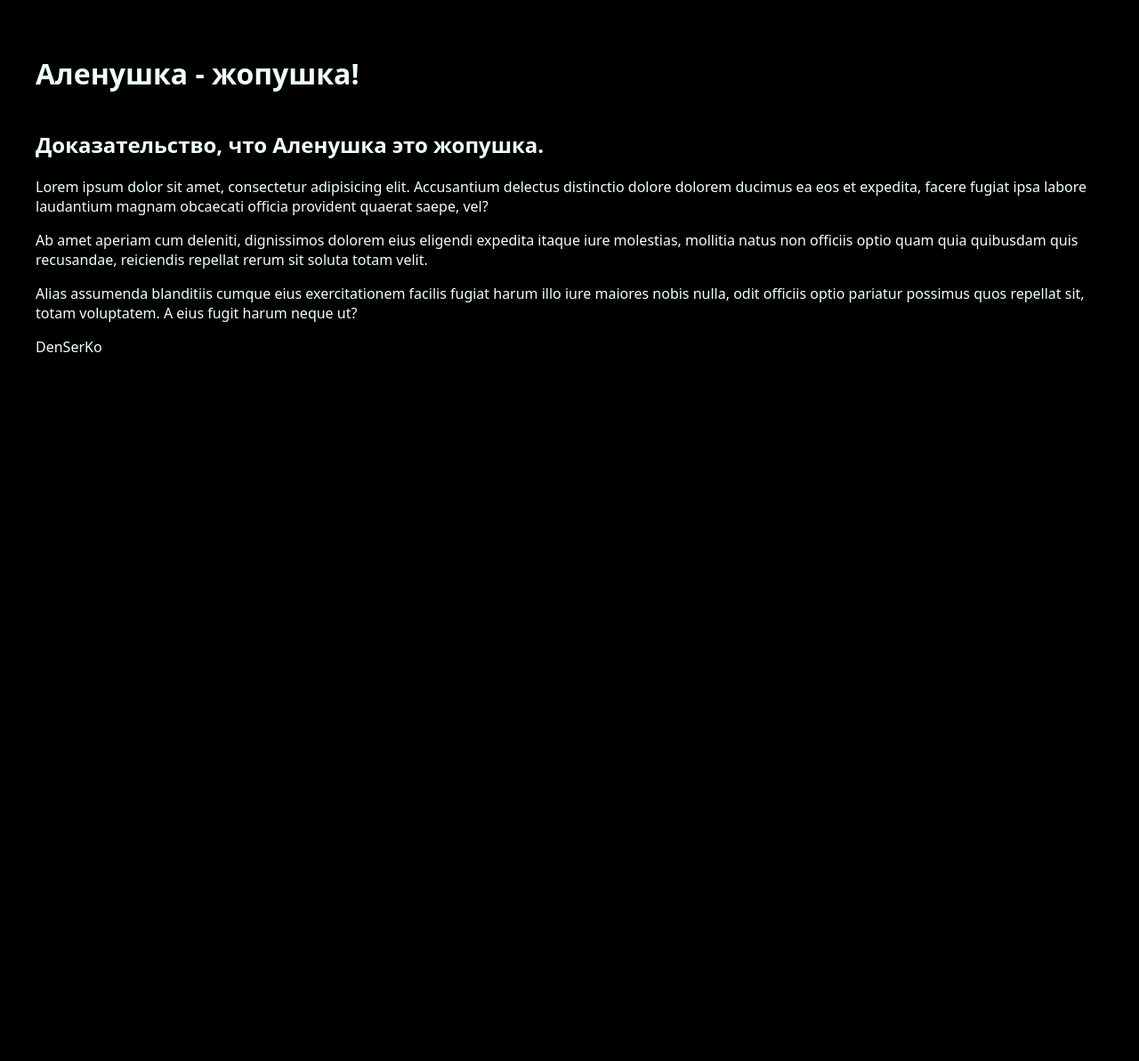
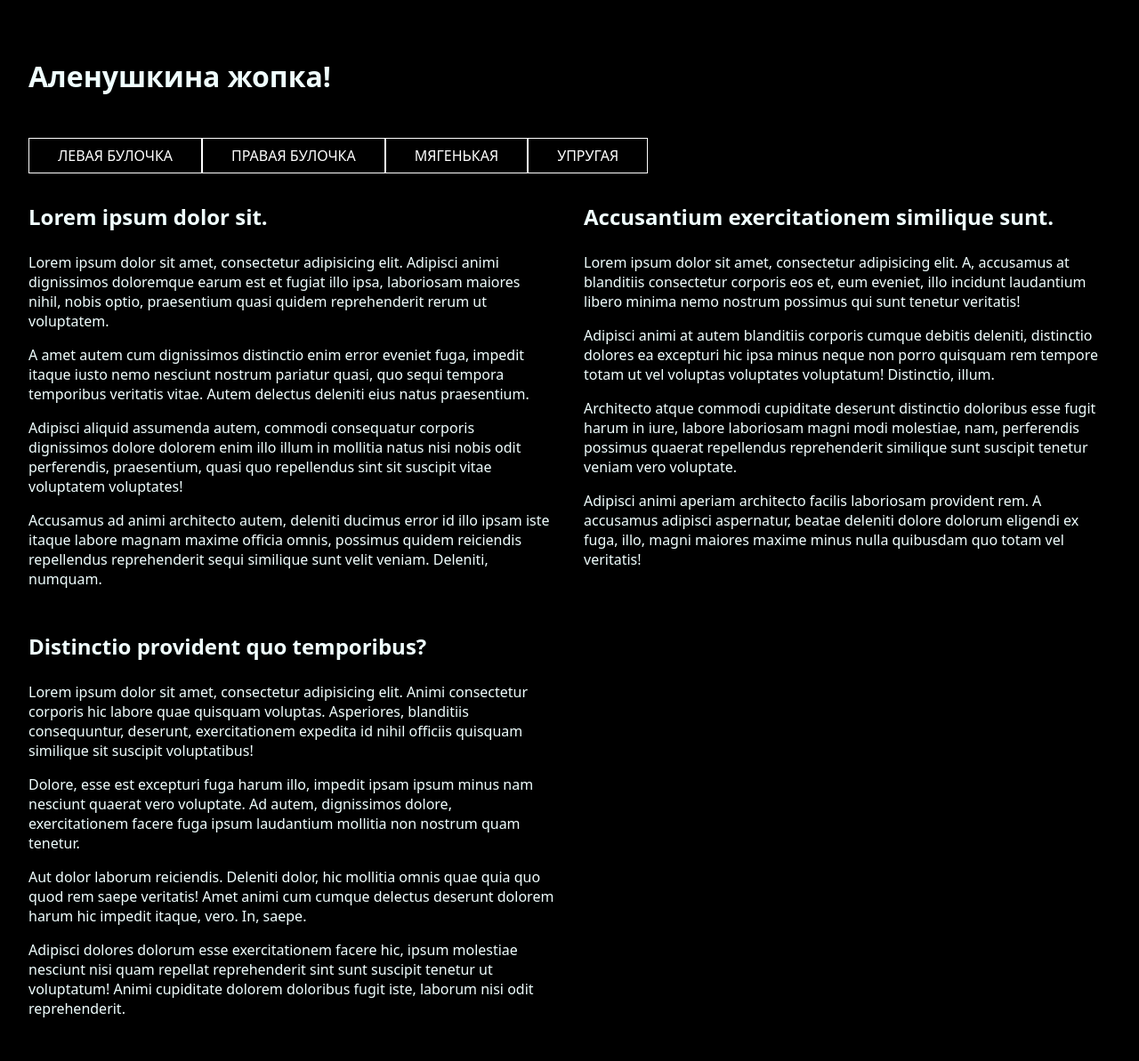
Before and after one commit to DenSerKo/djangoTest, a Django app: page / in a window 1280 px wide. Shown: the whole page at 89% size. Before the commit the page ends 396 px from the top, so only its background shows below. Run offline with Django 5.2, Linux system fonts and the light colour scheme.

Commit message:
Аленушка жопушка

```diff
--- a/ai/static/ai/style.css
+++ b/ai/static/ai/style.css
@@ -1,9 +1,55 @@
+* {
+    margin: 0;
+    padding: 0;
+    box-sizing: border-box;
+}
 body {
     font: 16px system-ui;
     color: azure;
     background: black;
 }
-main {
-    display: grid;
+header {
+    padding: 2em 0;
+}
+header nav ul {
+    display: flex;
+    justify-content: left;
+    list-style: none;
+}
+header nav ul li a {
+    color: white;
+    text-transform: uppercase;
+    text-decoration: none;
+    display: block;
+    border: 1px solid white;
+    padding: .5em 2em;
+}
+header nav ul li a:hover {
+    background: #393939;
+}
+.container {
     padding: 2em;
 }
+.content {
+    display: grid;
+    grid-template-columns: repeat(2, 1fr);
+    grid-gap: 2em;
+}
+h1 {
+    margin-bottom: 1.5em;
+}
+h2 {
+    margin-bottom: 1em;
+}
+p {
+    margin-bottom: 1em;
+}
+
+@media screen and (max-width: 500px) {
+    .content {
+        grid-template-columns: 1fr;
+    }
+    header nav ul {
+        flex-direction: column;
+    }
+}
--- a/ai/templates/ai/index.html
+++ b/ai/templates/ai/index.html
@@ -1,4 +1,5 @@
 {% load static %}
+{% now 'Y' as current_year %}
 <!doctype html>
 <html lang="en">
 <head>
@@ -10,25 +11,65 @@
     <title>Аленушка жопка</title>
 </head>
 <body>
-    <main>
+    <div class="container">
         <header>
-            <h1>Аленушка - жопушка!</h1>
+            <h1>Аленушкина жопка!</h1>
+            <nav>
+                <ul>
+                    <li><a href="">Левая булочка</a></li>
+                    <li><a href="">Правая булочка</a></li>
+                    <li><a href="">Мягенькая</a></li>
+                    <li><a href="">Упругая</a></li>
+                </ul>
+            </nav>
         </header>
-        <article>
-            <h2>Доказательство, что Аленушка это жопушка.</h2>
-            <p>Lorem ipsum dolor sit amet, consectetur adipisicing elit. Accusantium delectus distinctio dolore dolorem
-                ducimus ea eos et expedita, facere fugiat ipsa labore laudantium magnam obcaecati officia provident
-                quaerat saepe, vel?</p>
-            <p>Ab amet aperiam cum deleniti, dignissimos dolorem eius eligendi expedita itaque iure molestias, mollitia
-                natus non officiis optio quam quia quibusdam quis recusandae, reiciendis repellat rerum sit soluta totam
-                velit.</p>
-            <p>Alias assumenda blanditiis cumque eius exercitationem facilis fugiat harum illo iure maiores nobis nulla,
-                odit officiis optio pariatur possimus quos repellat sit, totam voluptatem. A eius fugit harum neque
-                ut?</p>
-        </article>
-        <footer>
-            DenSerKo
-        </footer>
-    </main>
+        <div class="content">
+            <article>
+                <h2>Lorem ipsum dolor sit.</h2>
+                <p>Lorem ipsum dolor sit amet, consectetur adipisicing elit. Adipisci animi dignissimos doloremque earum
+                    est et fugiat illo ipsa, laboriosam maiores nihil, nobis optio, praesentium quasi quidem
+                    reprehenderit rerum ut voluptatem.</p>
+                <p>A amet autem cum dignissimos distinctio enim error eveniet fuga, impedit itaque iusto nemo nesciunt
+                    nostrum pariatur quasi, quo sequi tempora temporibus veritatis vitae. Autem delectus deleniti eius
+                    natus praesentium.</p>
+                <p>Adipisci aliquid assumenda autem, commodi consequatur corporis dignissimos dolore dolorem enim illo
+                    illum in mollitia natus nisi nobis odit perferendis, praesentium, quasi quo repellendus sint sit
+                    suscipit vitae voluptatem voluptates!</p>
+                <p>Accusamus ad animi architecto autem, deleniti ducimus error id illo ipsam iste itaque labore magnam
+                    maxime officia omnis, possimus quidem reiciendis repellendus reprehenderit sequi similique sunt
+                    velit veniam. Deleniti, numquam.</p>
+            </article>
+            <article>
+                <h2>Accusantium exercitationem similique sunt.</h2>
+                <p>Lorem ipsum dolor sit amet, consectetur adipisicing elit. A, accusamus at blanditiis consectetur
+                    corporis eos et, eum eveniet, illo incidunt laudantium libero minima nemo nostrum possimus qui sunt
+                    tenetur veritatis!</p>
+                <p>Adipisci animi at autem blanditiis corporis cumque debitis deleniti, distinctio dolores ea excepturi
+                    hic ipsa minus neque non porro quisquam rem tempore totam ut vel voluptas voluptates voluptatum!
+                    Distinctio, illum.</p>
+                <p>Architecto atque commodi cupiditate deserunt distinctio doloribus esse fugit harum in iure, labore
+                    laboriosam magni modi molestiae, nam, perferendis possimus quaerat repellendus reprehenderit
+                    similique sunt suscipit tenetur veniam vero voluptate.</p>
+                <p>Adipisci animi aperiam architecto facilis laboriosam provident rem. A accusamus adipisci aspernatur,
+                    beatae deleniti dolore dolorum eligendi ex fuga, illo, magni maiores maxime minus nulla quibusdam
+                    quo totam vel veritatis!</p>
+            </article>
+            <article>
+                <h2>Distinctio provident quo temporibus?</h2>
+                <p>Lorem ipsum dolor sit amet, consectetur adipisicing elit. Animi consectetur corporis hic labore quae
+                    quisquam voluptas. Asperiores, blanditiis consequuntur, deserunt, exercitationem expedita id nihil
+                    officiis quisquam similique sit suscipit voluptatibus!</p>
+                <p>Dolore, esse est excepturi fuga harum illo, impedit ipsam ipsum minus nam nesciunt quaerat vero
+                    voluptate. Ad autem, dignissimos dolore, exercitationem facere fuga ipsum laudantium mollitia non
+                    nostrum quam tenetur.</p>
+                <p>Aut dolor laborum reiciendis. Deleniti dolor, hic mollitia omnis quae quia quo quod rem saepe
+                    veritatis! Amet animi cum cumque delectus deserunt dolorem harum hic impedit itaque, vero. In,
+                    saepe.</p>
+                <p>Adipisci dolores dolorum esse exercitationem facere hic, ipsum molestiae nesciunt nisi quam repellat
+                    reprehenderit sint sunt suscipit tenetur ut voluptatum! Animi cupiditate dolorem doloribus fugit
+                    iste, laborum nisi odit reprehenderit.</p>
+            </article>
+        </div>
+    </div>
 </body>
 </html>
```
